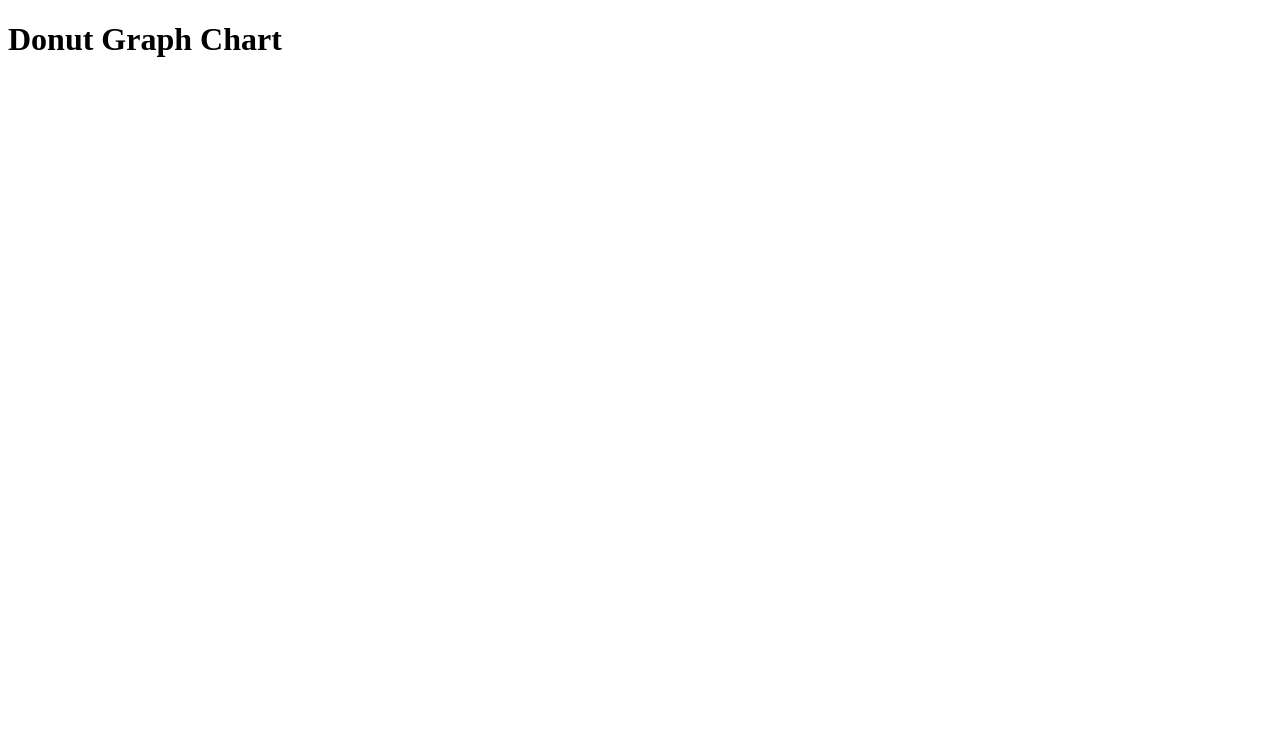
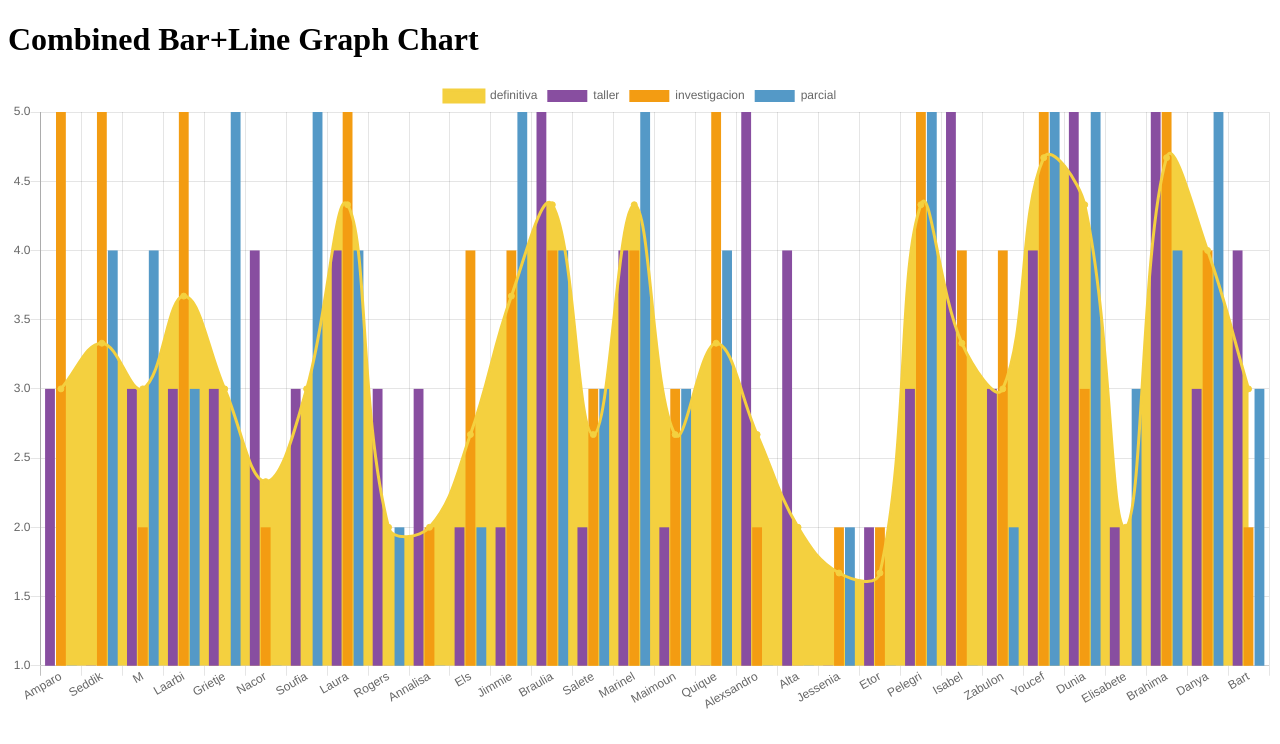
Before and after one commit to pr0317/input-process-output, a Next.js app: page /charts in a window 1280 px wide. Shown: the top 744 px of the page. Built offline with nearby package versions, Linux system fonts and the light colour scheme.

Commit message:
Modified chart.

```diff
--- a/pages/charts/index.tsx
+++ b/pages/charts/index.tsx
@@ -4,49 +4,65 @@ import Chart from 'chart.js';
 
 class Charts extends Component {
 
-    donutData: object = { //cambiar a barlinecombined
-        labels: [
-          'Red',
-          'Blue',
-          'Yellow'
-        ],
-        datasets: [{
-          label: 'My First Dataset',
-          data: [300, 50, 100],
-          backgroundColor: [
-            'rgb(255, 99, 132)',
-            'rgb(54, 162, 235)',
-            'rgb(255, 205, 86)'
-          ],
-          hoverOffset: 4
-        }]
+  blue: String = "";
+
+
+  barCombinedLine: object = {
+        labels: ["Amparo","Seddik","M",
+        "Laarbi","Grietje","Nacor","Soufia",
+        "Laura","Rogers","Annalisa","Els","Jimmie",
+        "Braulia","Salete","Marinel","Maimoun","Quique",
+        "Alexsandro","Alta","Jessenia","Etor","Pelegri","Isabel","Zabulon","Youcef","Dunia","Elisabete","Brahima","Danya","Bart"],
+        datasets: [
+        {
+          label: 'taller',
+          data: [3,1,3,3,3,4,3,4,3,3,2,2,5,2,4,2,1,5,4,1,2,3,5,3,4,5,2,5,3,4],
+          borderColor: "#CACFD2",
+          backgroundColor: "#884EA0",
+          order: 1
+        },
+        {
+          label: 'investigacion',
+          data: [5,5,2,5,1,2,1,5,1,2,4,4,4,3,4,3,5,2,1,2,2,5,4,4,5,3,1,5,4,2],
+          borderColor: "#CACFD2",
+          backgroundColor: "#F39C12",
+          order: 1
+        },
+        {
+          label: 'parcial',
+          data: [1,4,4,3,5,1,5,4,2,1,2,5,4,3,5,3,4,1,1,2,1,5,1,2,5,5,3,4,5,3],
+          borderColor: "#CACFD2",
+          backgroundColor: "#5499C7",
+          order: 1
+        },
+        {
+          label: 'definitiva',
+          data: [3,3.33,3,3.67,3,2.33,3,4.33,2,2,2.67,3.67,4.33,2.67,4.33,2.67,3.33,2.67,2,1.67,1.67,4.33,3.33,3,4.67,4.33,2,4.67,4,3],
+          borderColor: "#F4D03F",
+          backgroundColor: "#F4D03F",
+          type: 'line',
+          order: 0
+        }
+      ]
     };
 
   componentDidMount(){ //render component charts
-        const canvas: any = document.getElementById('myChart') as HTMLCanvasElement;
+      const canvas: any = document.getElementById('graph_2') as HTMLCanvasElement;
       const ctx: any = canvas.getContext('2d');
       const config = {
-            type: 'doughnut',
-            data: this.donutData,
+        type: 'bar',
+        data: this.barCombinedLine,
       };
-        /*const myChart = new Chart(ctx,config);
-
-        const canvas_2: any = document.getElementById('myChart_2') as HTMLCanvasElement;
-        const ctx_2: any = canvas_2.getContext('2d');
-        const config_2 = {
-            type: 'doughnut',
-            data: this.donutData,
-        };
-        const myChart_2 = new Chart(ctx_2,config_2);*/
+      new Chart(ctx,config);
+      //const graph_2 = new Chart(ctx,config);
   }
 
-//<canvas id="myChart_2" width="400" height="400"></canvas>
 
   render() {
       return <>
-        <div className = 'w-[300px]'>
-          <h1>Donut Graph Chart</h1>
-          <canvas id="myChart" width="400" height="400"></canvas>
+      <div className = 'w-[600px]'>
+        <h1>Combined Bar+Line Graph Chart</h1>
+        <canvas id="graph_2" width="1800" height="900"></canvas>
       </div>
       </>
   }
```
Lines whose indentation alone changed are shown as unchanged.
